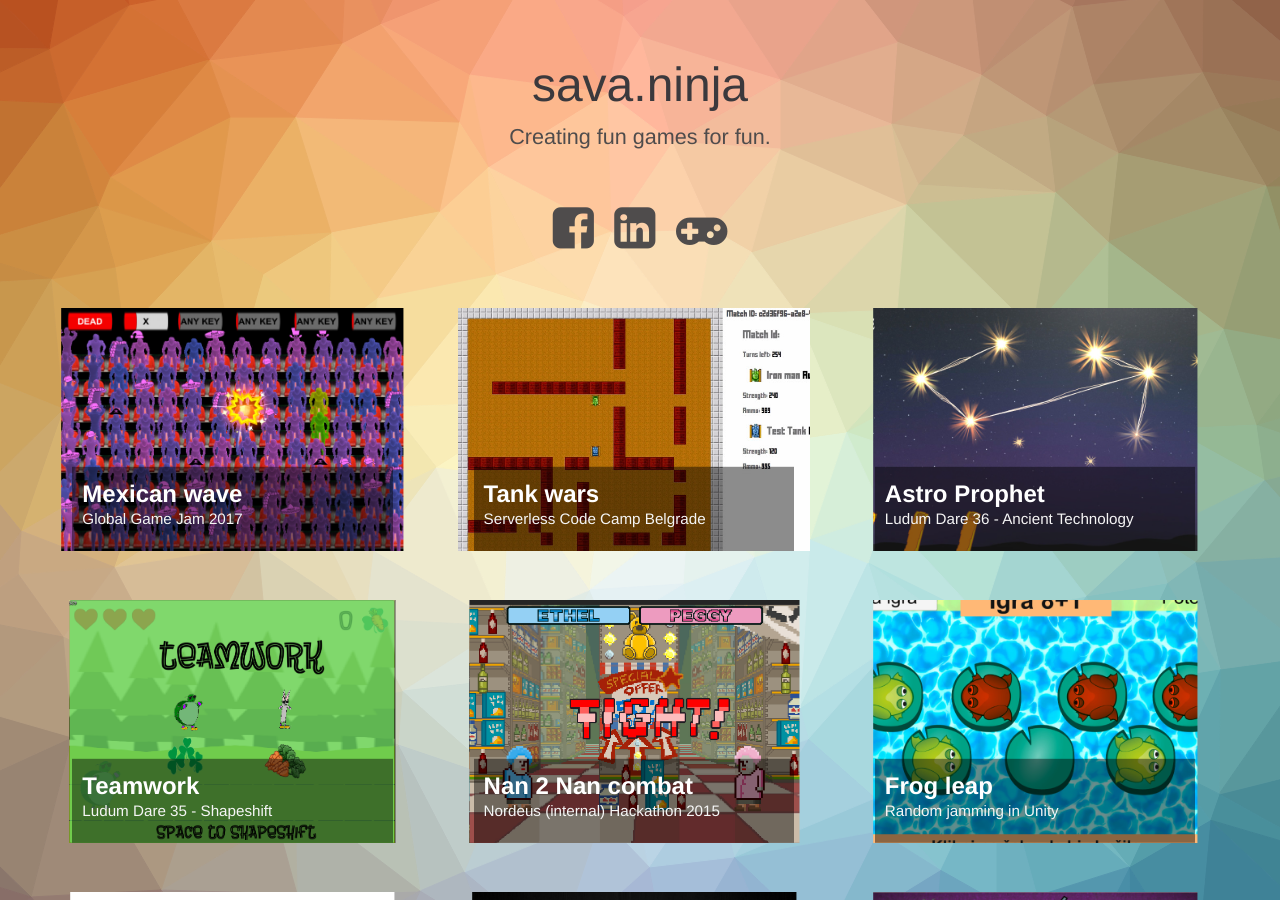
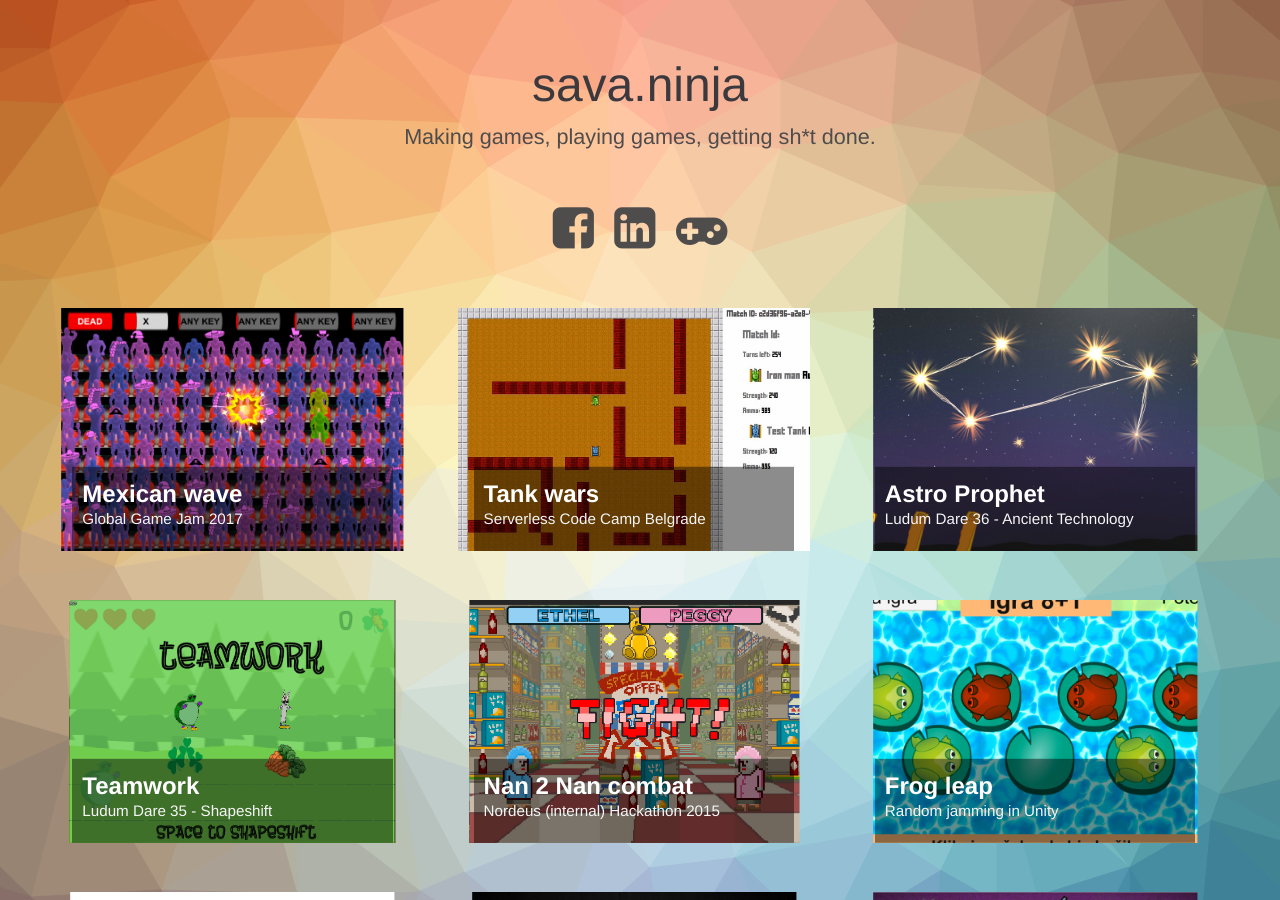
Before and after one commit to SavaMinic/SavaMinic.github.io, a Jekyll site: the page built from index.html, in a window 1280 px wide and 900 px high. Built offline with Jekyll 4.4.1, drawn with Linux system fonts in a browser that asks for light colours; grey boxes are pictures that could not be loaded.

Commit message:
Changed title

```diff
--- a/index.html
+++ b/index.html
@@ -46,7 +46,7 @@ layout: compress
 <body class="body">
 <div class="container">
     <header class="header">
-        <h1>sava.ninja<span> Creating fun games for fun.</span></h1>
+        <h1>sava.ninja<span> Making games, playing games, getting sh*t done.</span></h1>
         <nav class="links">
             <a href="https://www.facebook.com/SavaMinic" target="_blank" onclick="return trackOutboundLink(this);" title="Find me on Facebook"><i class="fa fa-facebook-square fa-3x"></i></a>
             <a href="https://www.linkedin.com/in/savaminic" target="_blank" onclick="return trackOutboundLink(this);" title="Contact me on LinkedIn"><i class="fa fa-linkedin-square fa-3x"></i></a>
```
